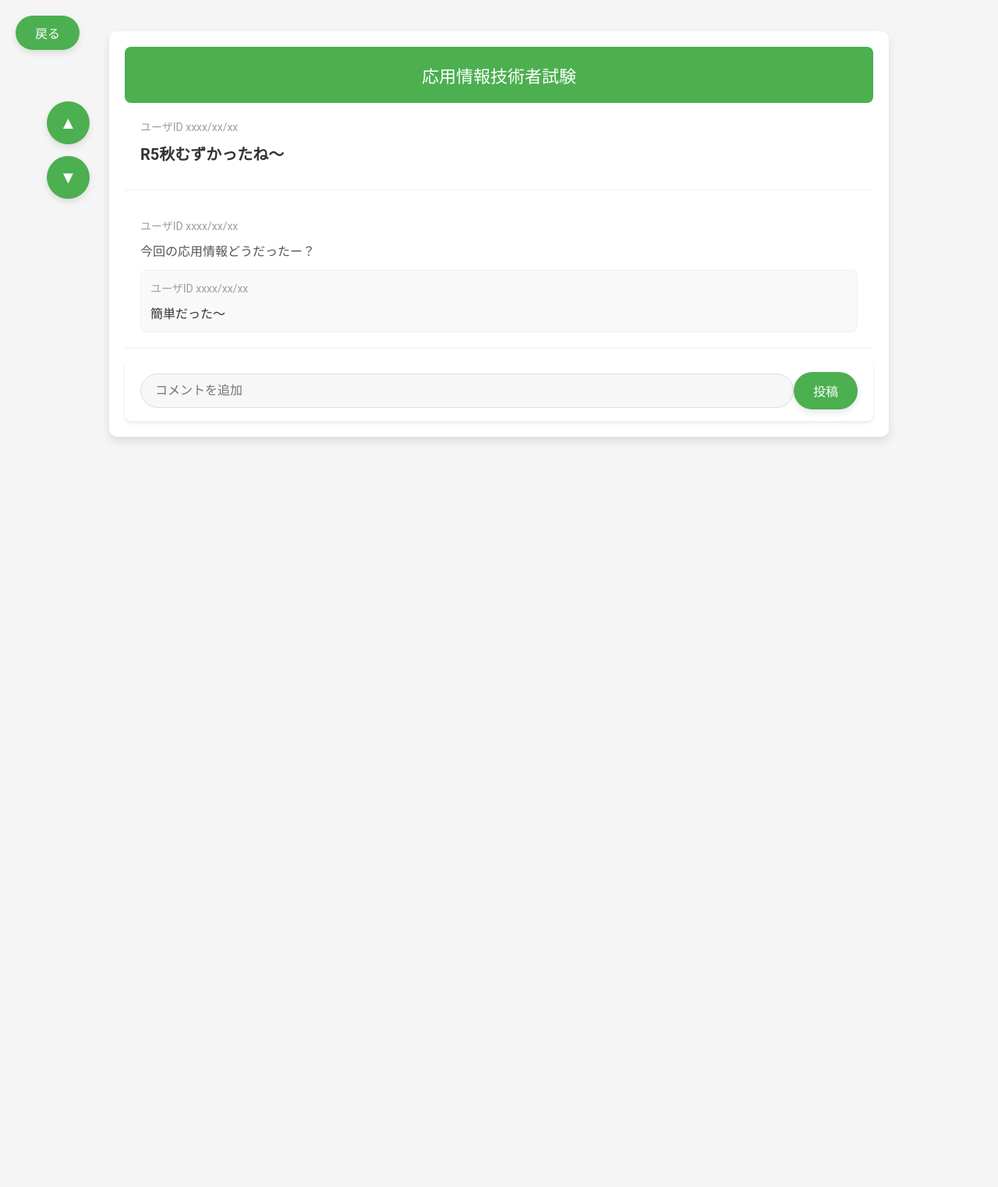
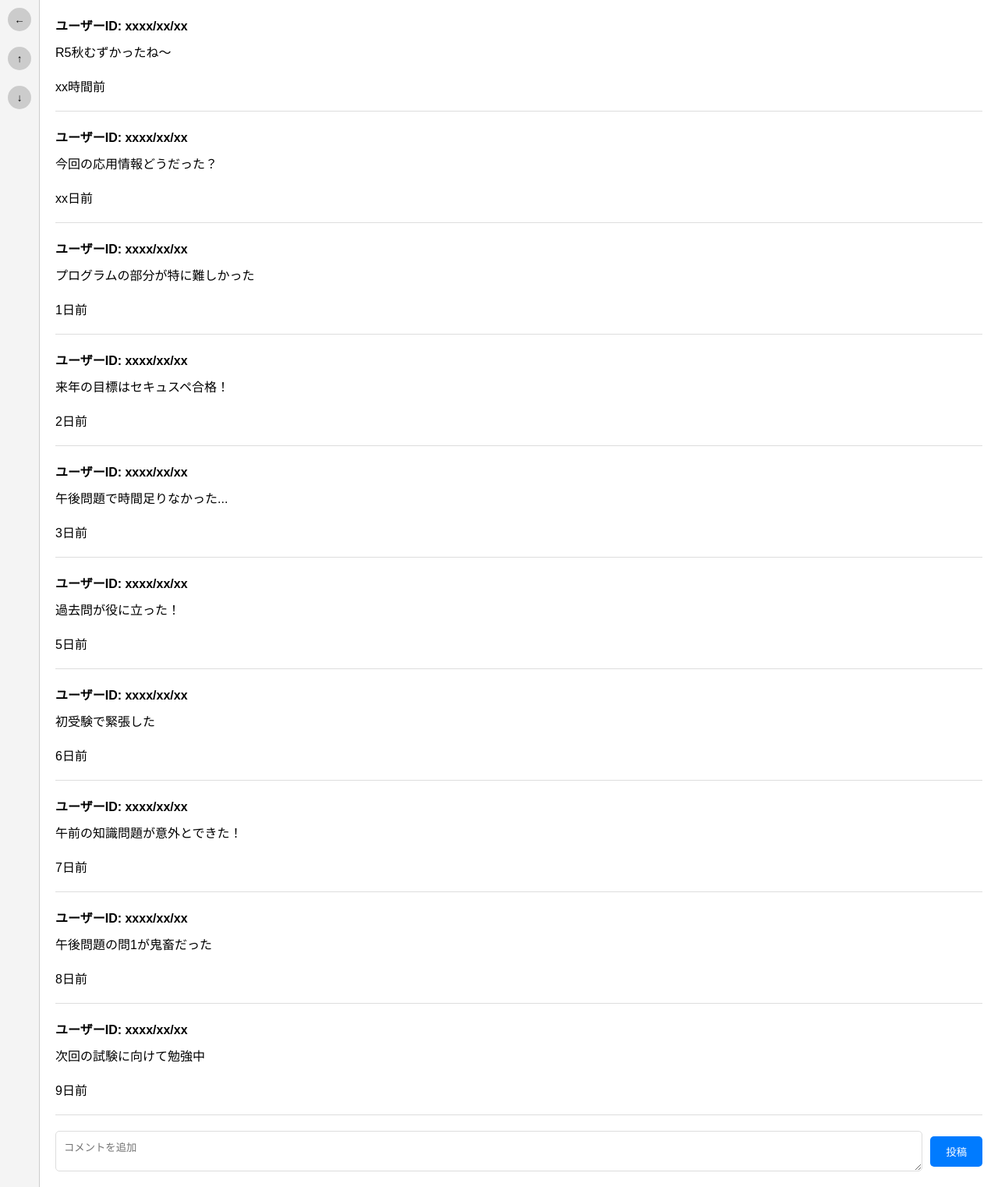
Before and after one commit to kazuma1210/it_project, a Django app: template app/templates/thread_view.html in a window 1280 px wide. Shown: the whole page at 78% size. Before the commit the page ends 566 px from the top, so only its background shows below. Run offline with Django 5.2, Linux system fonts and the light colour scheme; the template is opened without the code that fills it, so the values that code supplies are empty.

Commit message:
こんにちあ

```diff
--- a/app/templates/thread_view.html
+++ b/app/templates/thread_view.html
@@ -3,186 +3,198 @@
 <head>
     <meta charset="UTF-8">
     <meta name="viewport" content="width=device-width, initial-scale=1.0">
-    <title>応用情報技術者試験</title>
+    <title>スレッド閲覧</title>
     <style>
         body {
-            font-family: 'Roboto', sans-serif;
-            background-color: #f5f5f5;
+            font-family: Arial, sans-serif;
             margin: 0;
             padding: 0;
-            color: #333;
+            display: flex;
+            flex-direction: row;
         }
 
-        .container {
-            width: 90%;
-            max-width: 960px;
-            margin: 40px auto;
-            background: #ffffff;
-            border-radius: 10px;
-            box-shadow: 0 6px 12px rgba(0, 0, 0, 0.1);
+        .sidebar {
+            width: 50px;
+            background-color: #f4f4f4;
+            display: flex;
+            flex-direction: column;
+            align-items: center;
+            padding: 10px 0;
+            border-right: 1px solid #ccc;
+        }
+
+        .arrow-button {
+            width: 30px;
+            height: 30px;
+            background-color: #ccc;
+            border: none;
+            border-radius: 50%;
+            display: flex;
+            justify-content: center;
+            align-items: center;
+            margin: 10px 0;
+            cursor: pointer;
+        }
+
+        .arrow-button:hover {
+            background-color: #bbb;
+        }
+
+        .main {
+            flex: 1;
             padding: 20px;
-            position: relative;
+            overflow-y: auto;
+        }
+
+        .thread {
+            border-bottom: 1px solid #ddd;
+            margin-bottom: 20px;
+            padding-bottom: 20px;
         }
 
         .header {
-            background-color: #4CAF50;
-            padding: 20px;
-            color: white;
-            font-size: 22px;
-            font-weight: 500;
-            text-align: center;
-            border-radius: 8px;
-        }
-
-        .thread {
-            padding: 20px;
-            margin-bottom: 15px;
-            border-bottom: 1px solid #f0f0f0;
-        }
-
-        .thread:last-child {
-            border-bottom: none;
-        }
-
-        .user-info {
-            font-size: 14px;
-            color: #9e9e9e;
+            font-weight: bold;
             margin-bottom: 10px;
         }
 
-        .message-title {
-            font-size: 20px;
-            font-weight: 600;
-            margin-bottom: 12px;
-            color: #333;
-        }
-
-        .message {
-            font-size: 16px;
-            color: #555;
-            line-height: 1.7;
-        }
-
         .comment {
-            padding: 12px;
-            background-color: #f9f9f9;
-            border: 1px solid #f0f0f0;
-            border-radius: 8px;
-            margin-top: 10px;
+            margin-left: 20px;
+            border-left: 2px solid #ddd;
+            padding-left: 10px;
+            margin-bottom: 10px;
         }
 
         .footer {
+            margin-top: 20px;
             display: flex;
             align-items: center;
-            justify-content: space-between;
-            padding: 15px 20px;
-            background-color: #ffffff;
-            border-radius: 8px;
-            box-shadow: 0 2px 4px rgba(0, 0, 0, 0.1);
+            gap: 10px;
         }
 
-        .footer input[type="text"] {
+        .textbox {
             flex: 1;
-            padding: 12px 18px;
-            font-size: 16px;
+            padding: 10px;
             border: 1px solid #ddd;
-            border-radius: 50px;
-            outline: none;
-            background-color: #f7f7f7;
-            color: #333;
-            transition: background-color 0.3s;
+            border-radius: 5px;
         }
 
-        .footer input[type="text"]:focus {
-            background-color: #fff;
+        .submit-button {
+            padding: 10px 20px;
+            background-color: #007BFF;
+            color: #fff;
+            border: none;
+            border-radius: 5px;
+            cursor: pointer;
         }
 
-        .footer button {
-            padding: 12px 25px;
-            background-color: #4CAF50;
-            color: white;
-            border: none;
-            border-radius: 50px;
-            font-size: 16px;
-            cursor: pointer;
-            transition: background-color 0.3s ease;
-            box-shadow: 0 4px 8px rgba(0, 0, 0, 0.1);
-        }
-
-        .footer button:hover {
-            background-color: #388E3C;
+        .submit-button:hover {
+            background-color: #0056b3;
         }
 
         .back-button {
-            position: absolute;
-            top: 20px;
-            left: 20px;
-            padding: 10px 25px;
-            background-color: #4CAF50;
-            color: white;
-            font-size: 16px;
+            width: 30px;
+            height: 30px;
+            background-color: #ccc;
             border: none;
-            border-radius: 25px;
+            border-radius: 50%;
+            display: flex;
+            justify-content: center;
+            align-items: center;
+            margin-bottom: 10px;
             cursor: pointer;
-            transition: background-color 0.3s ease;
-            box-shadow: 0 4px 8px rgba(0, 0, 0, 0.1);
         }
 
         .back-button:hover {
-            background-color: #388E3C;
-        }
-
-        .left-buttons {
-            position: absolute;
-            top: 90px;
-            left: -80px;
-            display: flex;
-            flex-direction: column;
-            gap: 15px;
-        }
-
-        .left-buttons button {
-            width: 55px;
-            height: 55px;
-            background-color: #4CAF50;
-            border: none;
-            color: white;
-            font-size: 22px;
-            border-radius: 50%;
-            cursor: pointer;
-            transition: background-color 0.3s ease;
-            box-shadow: 0 4px 8px rgba(0, 0, 0, 0.1);
-        }
-
-        .left-buttons button:hover {
-            background-color: #388E3C;
+            background-color: #bbb;
         }
     </style>
 </head>
 <body>
-    <button class="back-button">戻る</button>
-    <div class="container">
-        <div class="header">応用情報技術者試験</div>
+    <div class="sidebar">
+        <button class="back-button" onclick="goBack()">←</button>
+        <button class="arrow-button" onclick="scrollToTop()">↑</button>
+        <button class="arrow-button" onclick="scrollToBottom()">↓</button>
+    </div>
+
+    <div class="main">
         <div class="thread">
-            <div class="user-info">ユーザID xxxx/xx/xx</div>
-            <div class="message-title">R5秋むずかったね〜</div>
+            <div class="header">ユーザーID: xxxx/xx/xx</div>
+            <div class="content">R5秋むずかったね〜</div>
+            <div class="footer">xx時間前</div>
         </div>
+
         <div class="thread">
-            <div class="user-info">ユーザID xxxx/xx/xx</div>
-            <div class="message">今回の応用情報どうだったー？</div>
-            <div class="comment">
-                <div class="user-info">ユーザID xxxx/xx/xx</div>
-                <div>簡単だった〜</div>
-            </div>
+            <div class="header">ユーザーID: xxxx/xx/xx</div>
+            <div class="content">今回の応用情報どうだった？</div>
+            <div class="footer">xx日前</div>
         </div>
+
+        <div class="thread">
+            <div class="header">ユーザーID: xxxx/xx/xx</div>
+            <div class="content">プログラムの部分が特に難しかった</div>
+            <div class="footer">1日前</div>
+        </div>
+
+        <div class="thread">
+            <div class="header">ユーザーID: xxxx/xx/xx</div>
+            <div class="content">来年の目標はセキュスペ合格！</div>
+            <div class="footer">2日前</div>
+        </div>
+
+        <div class="thread">
+            <div class="header">ユーザーID: xxxx/xx/xx</div>
+            <div class="content">午後問題で時間足りなかった...</div>
+            <div class="footer">3日前</div>
+        </div>
+
+        <div class="thread">
+            <div class="header">ユーザーID: xxxx/xx/xx</div>
+            <div class="content">過去問が役に立った！</div>
+            <div class="footer">5日前</div>
+        </div>
+
+        <div class="thread">
+            <div class="header">ユーザーID: xxxx/xx/xx</div>
+            <div class="content">初受験で緊張した</div>
+            <div class="footer">6日前</div>
+        </div>
+
+        <div class="thread">
+            <div class="header">ユーザーID: xxxx/xx/xx</div>
+            <div class="content">午前の知識問題が意外とできた！</div>
+            <div class="footer">7日前</div>
+        </div>
+
+        <div class="thread">
+            <div class="header">ユーザーID: xxxx/xx/xx</div>
+            <div class="content">午後問題の問1が鬼畜だった</div>
+            <div class="footer">8日前</div>
+        </div>
+
+        <div class="thread">
+            <div class="header">ユーザーID: xxxx/xx/xx</div>
+            <div class="content">次回の試験に向けて勉強中</div>
+            <div class="footer">9日前</div>
+        </div>
+
         <div class="footer">
-            <input type="text" placeholder="コメントを追加">
-            <button>投稿</button>
-        </div>
-        <div class="left-buttons">
-            <button>▲</button>
-            <button>▼</button>
+            <textarea class="textbox" placeholder="コメントを追加"></textarea>
+            <button class="submit-button">投稿</button>
         </div>
     </div>
+
+    <script>
+        function scrollToTop() {
+            document.querySelector('.main').scrollTo({ top: 0, behavior: 'smooth' });
+        }
+
+        function scrollToBottom() {
+            document.querySelector('.main').scrollTo({ top: document.querySelector('.main').scrollHeight, behavior: 'smooth' });
+        }
+
+        function goBack() {
+            window.history.back();
+        }
+    </script>
 </body>
 </html>
```
Also changed, not shown: app/templates/admindashboard.html (added, +85 -0 lines), app/templates/adminlogin.html (added, +135 -0 lines), app/templates/home.html (+14 -2 lines), app/templates/logout_confirm.html (added, +8 -0 lines), app/templates/user_list.html (added, +219 -0 lines), 2 other files.
